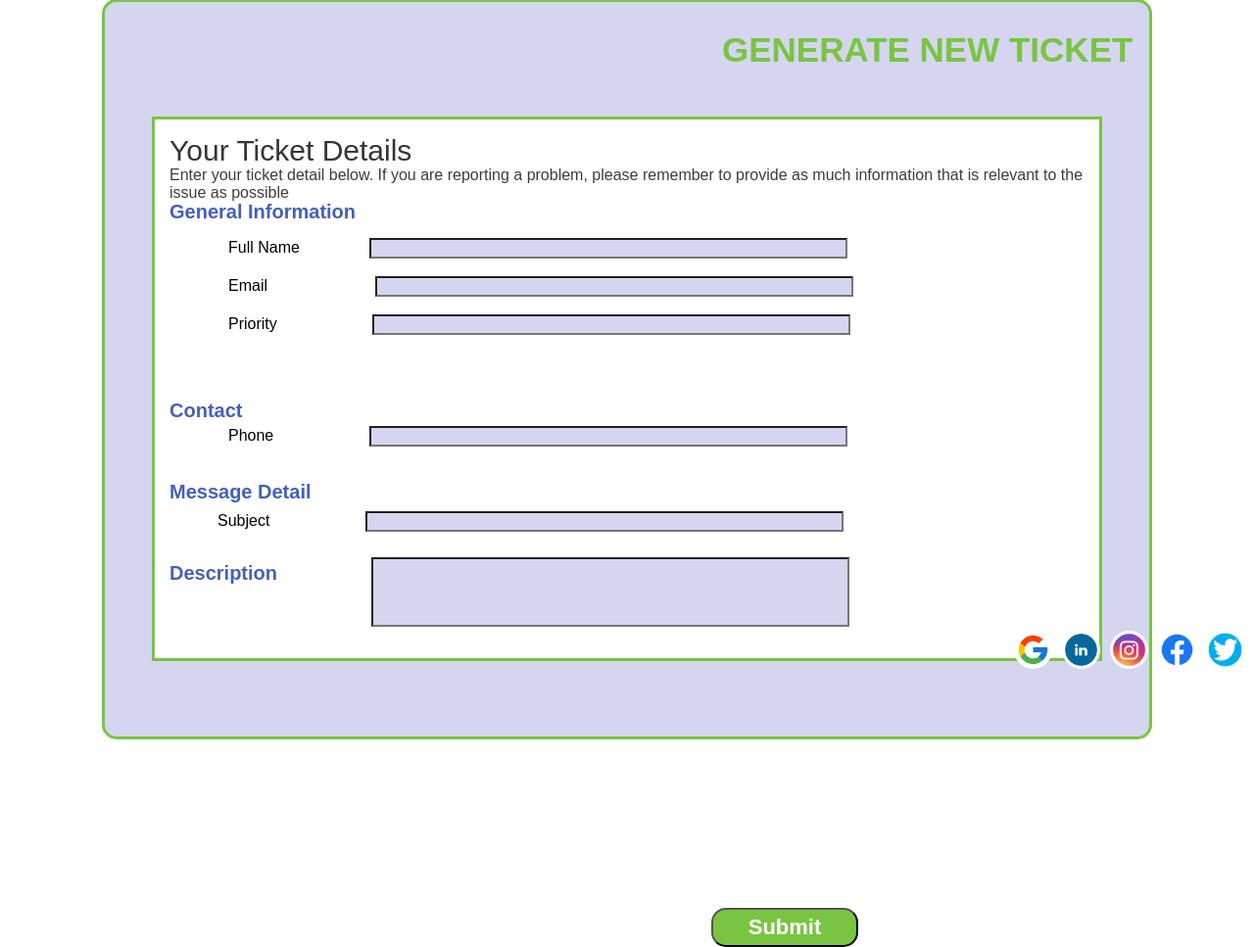
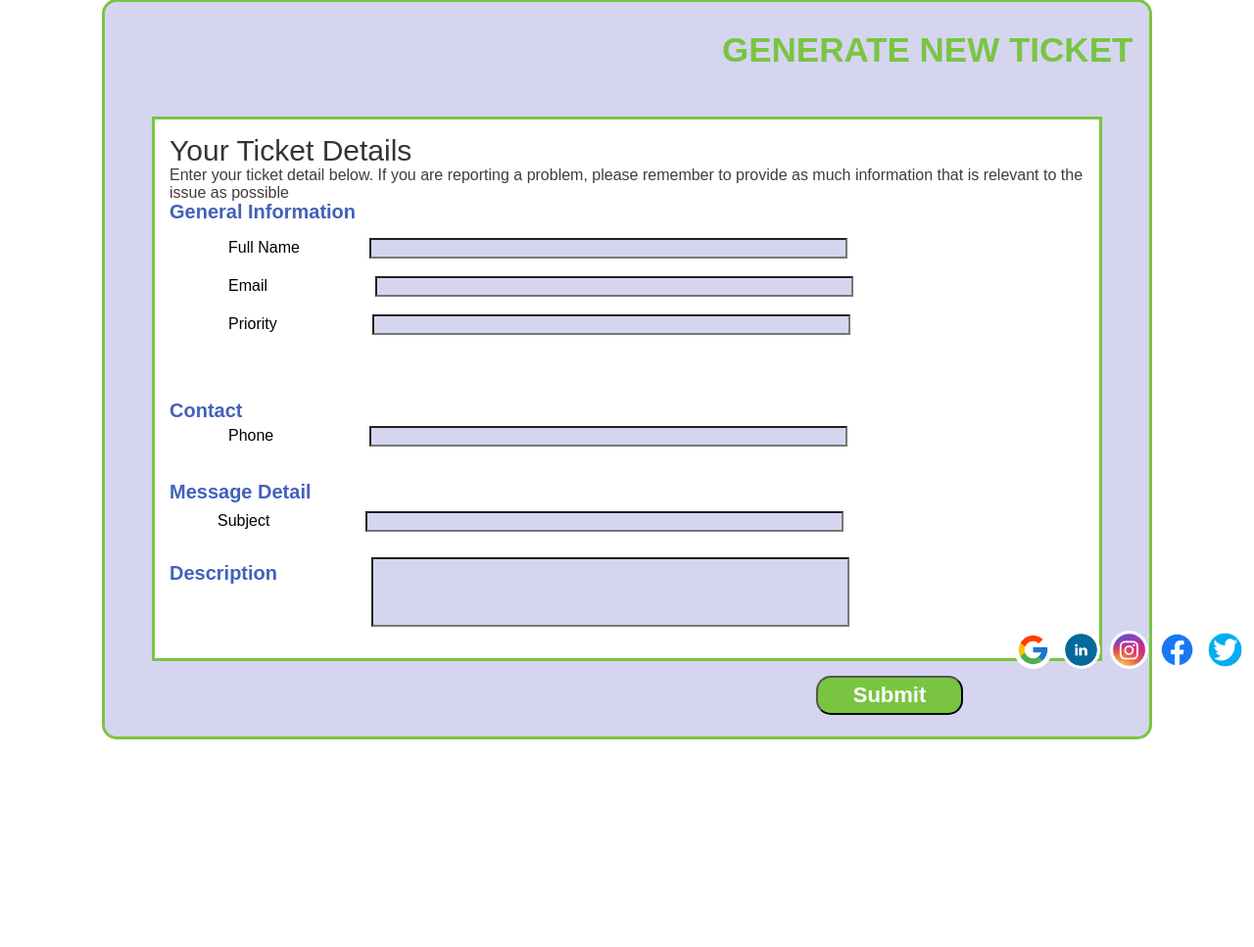
Before and after one commit to TR404/frontTask, a Django app: page /ticketGenerator/generateNewTicket/ in a window 1280 px wide. Shown: the part 97-1064 px from the top of the page at 98% size. After the commit the page ends 852 px from the top, so only its background shows below. Run offline with Django 3.2, Linux system fonts and the light colour scheme; some libraries are stand-ins or nearby versions.

Commit message:
initial commit

```diff
--- a/ticketGenerator/static/ticketGenerator/CSS/style.css
+++ b/ticketGenerator/static/ticketGenerator/CSS/style.css
@@ -366,7 +366,7 @@ header nav button:hover:before {
 	background-color: #006400;
 	height: 45px;
 	width: 45px;
-	margin: -31px -8px;
+	margin: -10px -8px;
 	position: absolute;
 
 }
@@ -682,7 +682,7 @@ font-size: 25px;
 	color: white;
 	font-size: 22px;
 	font-weight: bold;
-	bottom: -12em;
+	bottom: 1em;
 	left: 33em;
 	height: 40px;
 	width: 150px;
--- a/ticketGenerator/templates/ticketGenerator/disputeTicket.html
+++ b/ticketGenerator/templates/ticketGenerator/disputeTicket.html
@@ -16,7 +16,7 @@
 
 	<div class = "ticketSearch">
 		<input  type = "search" placeholder = "Find Tickets">
-				<button type="button" class = "buttonStart" name="name" value="kuchbhi" onclick="kuchbhi"><a href ="{% url 'ticketGenerator:generateNewTicket' %}"><div class = "plusSign">+</div><div class = "tickteAdding">Add New Ticket</div></a></button>
+				<a href ="{% url 'ticketGenerator:generateNewTicket' %}"><button type="button" class = "buttonStart" name="name" value="kuchbhi" onclick="kuchbhi"><div class = "plusSign">+</div><div class = "tickteAdding">Add New Ticket</div></button></a>
 	</div>
 	<p class = "searchParagrapg">7 Tickets Total</p>
 
--- a/ticketGenerator/templates/ticketGenerator/generateNewTicket.html
+++ b/ticketGenerator/templates/ticketGenerator/generateNewTicket.html
@@ -39,8 +39,9 @@
 		</div>
 
 		</div>
+					<a href ="{% url 'ticketGenerator:todayOffer' %}"><button type="button" class = "nextButtonDesignGenerator" value="caption" onclick="" >Submit</button></a>
 	</div>
-			<button type="button" class = "nextButtonDesignGenerator" value="caption" onclick="" ><a href ="{% url 'ticketGenerator:todayOffer' %}">Submit</a></button>
+
 
 </div>
 
```
